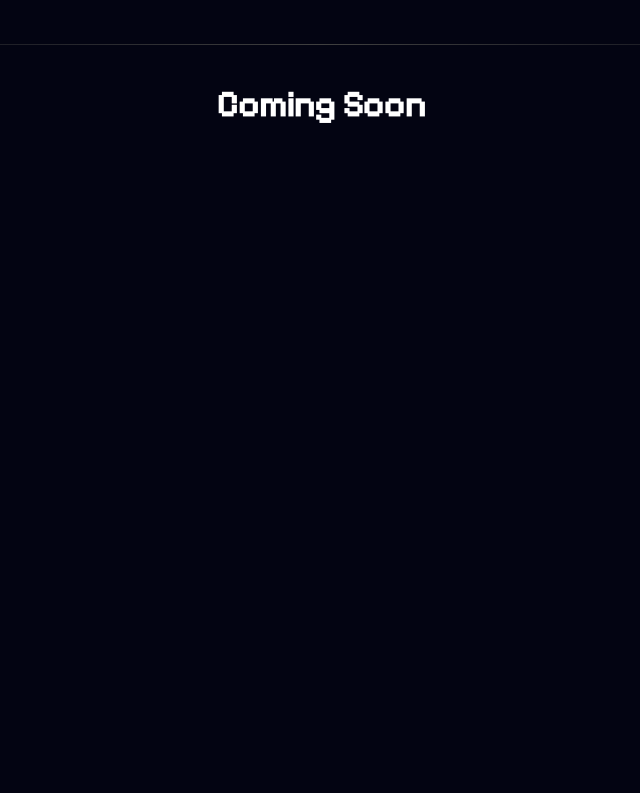
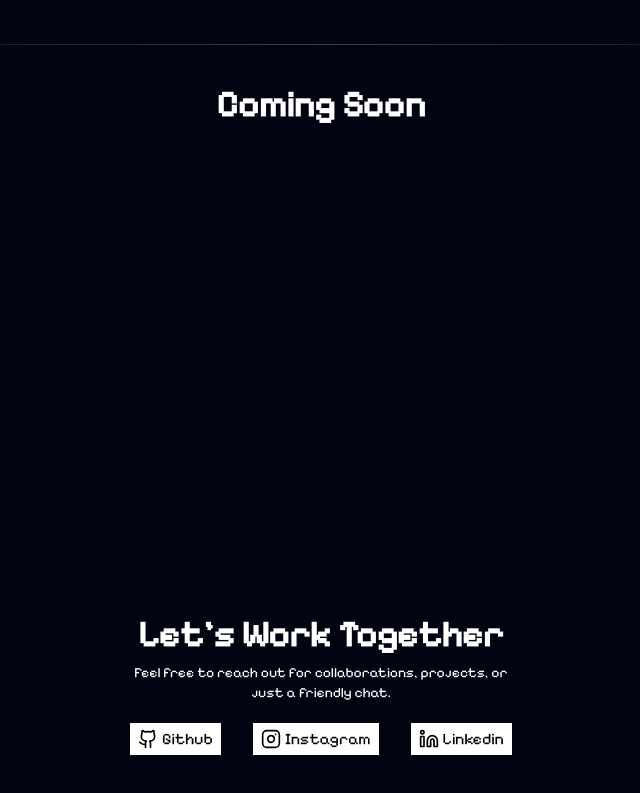
Before and after one commit to Azril-Rojaan-Fauzi/portfolio-website, a React (Vite) app: page / in a window 1280 px wide. Shown: the part 2213-3006 px from the top of the page, without its empty margins (319-959 px from the left). Built offline with nearby package versions, Linux system fonts and the light colour scheme.

Commit message:
feat: membuat section contact

```diff
--- a/src/App.jsx
+++ b/src/App.jsx
@@ -3,6 +3,7 @@ import Hero from "./section/Hero";
 import About from "./section/About";
 import Projects from "./section/Projects";
 import Experiences from "./section/Experiences";
+import Contact from "./section/Contact";
 
 function App() {
   return (
@@ -13,7 +14,8 @@ function App() {
         <About />
         <Projects />
         {/* <Experiences /> */}
-        <section className="min-h-screen"></section>
+        <Contact />
+        {/* <section className="min-h-screen"></section> */}
       </div>
     </div>
   );
--- /dev/null
+++ b/src/section/Contact.jsx
@@ -0,0 +1,52 @@
+import { Github, Instagram, Linkedin } from "lucide-react";
+import { motion } from "motion/react";
+
+const Contact = () => {
+  const contacts = [
+    {
+      href: "https://github.com/Azril-Rojaan-Fauzi",
+      title: "Github",
+      icon: <Github size={20} />,
+    },
+    {
+      href: "https://www.instagram.com/azrilrojan/",
+      title: "Instagram",
+      icon: <Instagram size={20} />,
+    },
+    {
+      href: "https://www.linkedin.com/in/azril-rojaan-fauzi-199a632a9/",
+      title: "Linkedin",
+      icon: <Linkedin size={20} />,
+    },
+  ];
+  return (
+    <section className="c-space section-spacing flex items-center">
+      <div className="mx-auto flex max-w-md flex-col items-center justify-center gap-5 px-5">
+        <div className="flex flex-col gap-2 text-center">
+          <h2 className="text-heading" id="contact">
+            Let's Work Together
+          </h2>
+          <p className="text-sm">
+            Feel free to reach out for collaborations, projects, or just a
+            friendly chat.
+          </p>
+        </div>
+        <div className="flex flex-col justify-center gap-4 sm:flex-row sm:gap-8">
+          {contacts.map((contact, index) => (
+            <motion.a
+              target="_blank"
+              whileHover={{ scale: 1.05 }}
+              key={index}
+              href={contact.href}
+              className="flex flex-1 items-center justify-center gap-1 bg-white px-2 py-1 text-black sm:flex-none"
+            >
+              {contact.icon} {contact.title}
+            </motion.a>
+          ))}
+        </div>
+      </div>
+    </section>
+  );
+};
+
+export default Contact;
```
Also changed, not shown: 1 other file (tests, documents, lock files or other folders).
